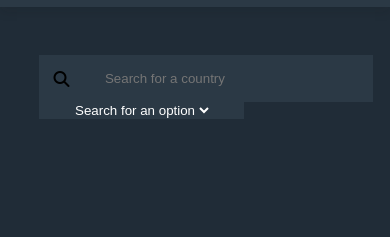
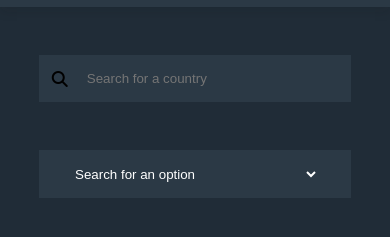
Before and after one commit to Votybe/rest-countries-app, a plain HTML site: page index.html in a window 390 px wide. Shown: the part 87-324 px from the top of the page. Drawn offline with nearby package versions, Linux system fonts and the light colour scheme; no server answers.

Commit message:
responsive update

```diff
--- a/index.html
+++ b/index.html
@@ -50,32 +50,35 @@
       }
       body {
         background-color: var(--dark-bg-color);
+        width: 100vw;
       }
 
       .home {
+        margin: 0 auto;
         display: flex;
         flex-direction: column;
+        align-items: center;
+        width: 80%;
       }
 
       .countries__list {
+        margin: 0 auto;
         display: flex;
+        flex-wrap: wrap;
         justify-content: center;
-        flex-wrap: wrap;
-        width: 80%;
-        margin: 0 auto;
+        width: 100%;
       }
 
       .countries__list li {
         list-style: none;
         margin: 0.5rem;
         background-color: var(--article-color);
-        width: 20%;
-        width: 300px;
+        width: 250px;
       }
 
       li img {
         height: 230px;
-        width: 300px;
+        width: 100%;
       }
 
       li:hover {
@@ -99,12 +102,11 @@
       }
 
       .filters {
-        /* padding: 0 1.1rem; */
         display: flex;
         justify-content: space-between;
         flex-wrap: wrap;
-        width: 80%;
-        margin: 3rem auto;
+        width: 100%;
+        margin: 3rem 0;
       }
 
       .inputBox {
@@ -121,7 +123,6 @@
         width: 19rem;
         border: none;
         outline: none;
-        margin-left: 0.9rem;
       }
 
       .inputBox .search {
@@ -139,7 +140,6 @@
         display: flex;
         justify-content: space-between;
         padding: 0 2rem;
-        margin-right: 0.9rem;
         align-items: center;
       }
 
@@ -147,7 +147,6 @@
         color: var(--text-color);
         cursor: pointer;
         outline: none;
-        /* appearance: none; */
         background: none;
         border: none;
         width: 100%;
@@ -158,13 +157,33 @@
         color: var(--text-color);
         background-color: none;
       }
+
+      @media (max-width: 675px) {
+        .filters {
+          width: 100%;
+          display: flex;
+          flex-direction: column;
+          align-items: center;
+        }
+
+        .container-select {
+          width: 100%;
+          margin: 3rem 0;
+        }
+        .inputBox {
+          width: 100%;
+        }
+
+        .container-select {
+          height: 3rem;
+        }
+      }
     </style>
   </head>
   <body>
     <header>
       <div class="content-header">
         <h1><a href="index.html">Where in the world ?</a></h1>
-
         <p>Dark Mode</p>
       </div>
     </header>
```
